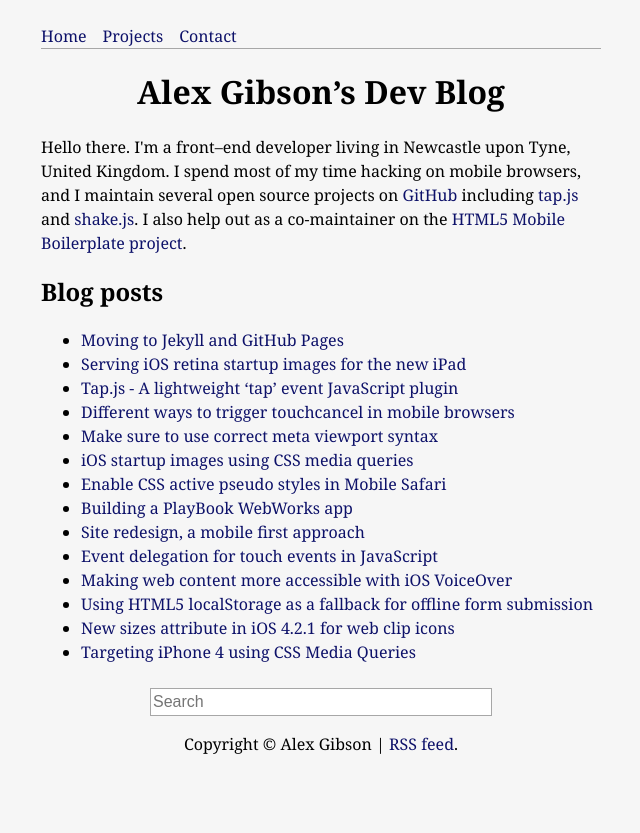
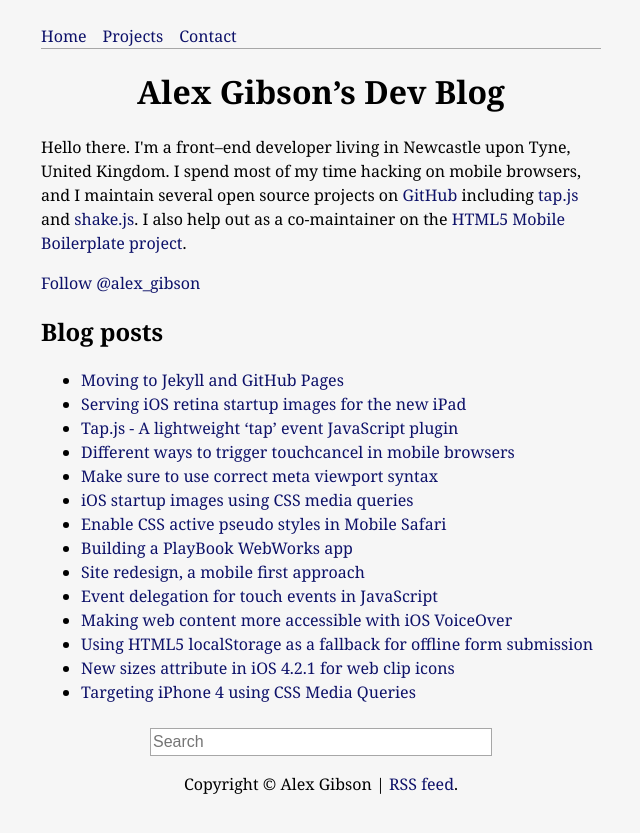
Before and after one commit to alexgibson/alxgbsn.co.uk, a Jekyll site: the page built from index.html, in a window 1280 px wide. Shown: the top 833 px of the page, without its empty margins (319-959 px from the left). Built offline with Jekyll 4.4.1, drawn with Linux system fonts in a browser that asks for light colours; Markdown is read by kramdown in place of the engine named in the settings; comment, search, counter and statistics services are not loaded.

Commit message:
Added Twitter social buttons

```diff
--- a/_layouts/post.html
+++ b/_layouts/post.html
@@ -5,4 +5,8 @@
 <article role="main">
     <time datetime="{{ page.date }}" pubdate>Published {{ page.date | date: "%b %d %Y" }}</time>
     {{ content }}
+    <p>
+    	<a href="https://twitter.com/share" class="twitter-share-button">Tweet</a>
+		<script>!function(d,s,id){var js,fjs=d.getElementsByTagName(s)[0];if(!d.getElementById(id)){js=d.createElement(s);js.id=id;js.src="//platform.twitter.com/widgets.js";fjs.parentNode.insertBefore(js,fjs);}}(document,"script","twitter-wjs");</script>
+	</p>
 </article>
--- a/index.html
+++ b/index.html
@@ -7,6 +7,11 @@
 <article role="main">
     <p>Hello there. I'm a front&ndash;end developer living in Newcastle upon Tyne, United Kingdom. I spend most of my time hacking on mobile browsers, and I maintain several open source projects on <a href="https://github.com/alexgibson">GitHub</a> including <a href="https://github.com/alexgibson/tap.js">tap.js</a> and <a href="https://github.com/alexgibson/shake.js">shake.js</a>. I also help out as a co-maintainer on the <a href="http://html5boilerplate.com/mobile">HTML5 Mobile Boilerplate project</a>.</p>
 
+    <p>
+    	<a href="https://twitter.com/alex_gibson" class="twitter-follow-button" data-show-count="false">Follow @alex_gibson</a>
+		<script>!function(d,s,id){var js,fjs=d.getElementsByTagName(s)[0];if(!d.getElementById(id)){js=d.createElement(s);js.id=id;js.src="//platform.twitter.com/widgets.js";fjs.parentNode.insertBefore(js,fjs);}}(document,"script","twitter-wjs");</script>
+	</p>
+
     <h2>Blog posts</h2>
     <ul>
         {% for post in site.posts %}
```
Also changed, not shown: 17 other files.
